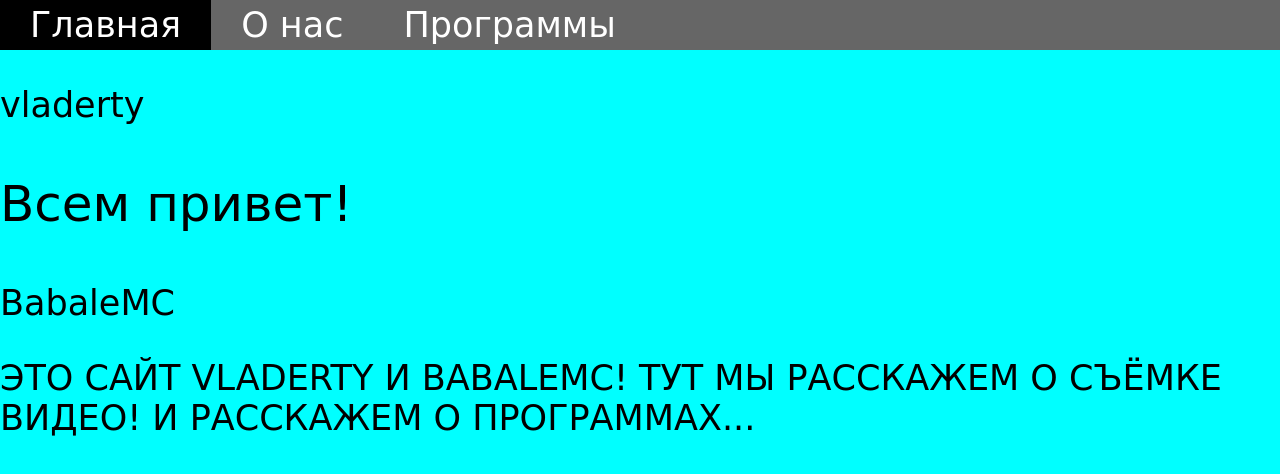
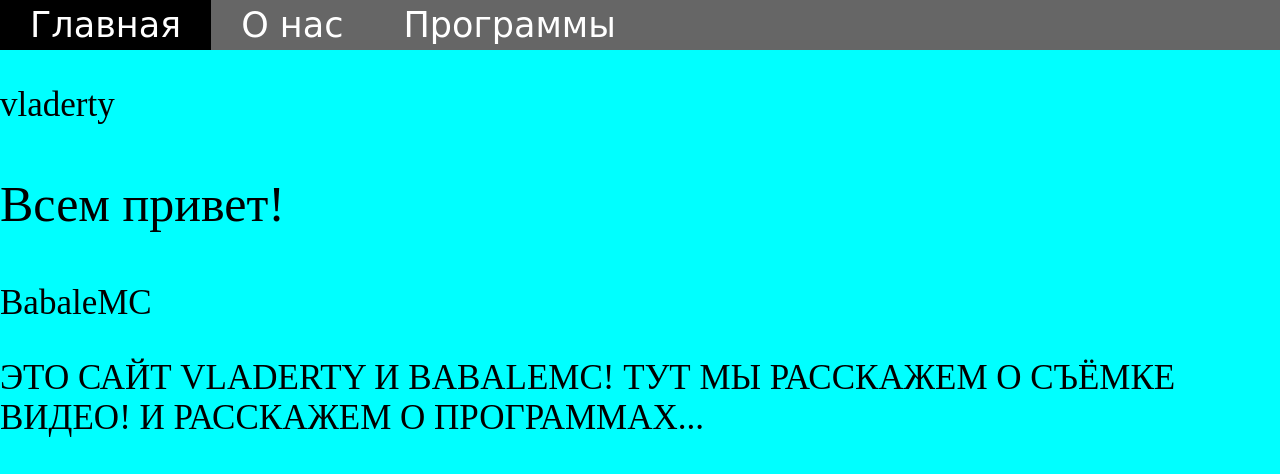
Before and after one commit to vladerty/vladerty.github.io, a plain HTML site: page index.html in a window 1280 px wide. Drawn offline with Linux system fonts and the light colour scheme.

Commit message:
Update style.css

```diff
--- a/style.css
+++ b/style.css
@@ -30,13 +30,11 @@ a:hover {
 
 .privet {
 	font-size: 50px;
-	font-family: cursive;
 }
 
 p {
 	display: flex;
 	font-size: 35px;
-	font-family: cursive;
 }
 
 .text {
```
